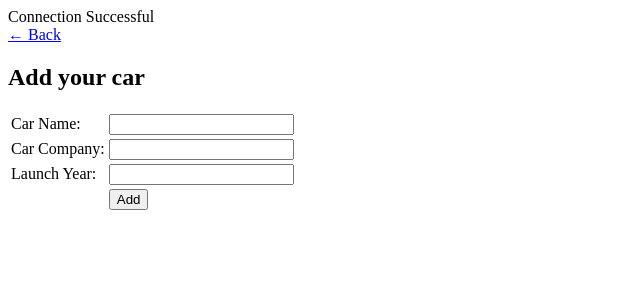
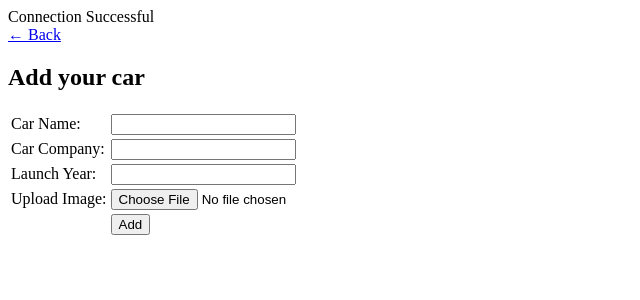
Before and after one commit to saliyavivek/php, a PHP site: page /addcar.php in a window 1280 px wide. Shown: the top 300 px of the page, without its empty margins (0-640 px from the left). Run offline with PHP 8.4, Linux system fonts and the light colour scheme; the visitor is signed in with stand-in values (Sample User, id 1).

Commit message:
image upload

```diff
--- a/database-practice/addcar.php
+++ b/database-practice/addcar.php
@@ -18,13 +18,44 @@
         $company = $_POST["txtcarcompany"];
         $year = $_POST["txtlaunchyear"];
 
+        // 17-08-2024
+        if (empty($_FILES['image']['name'])) {
+            $folder = $_POST['txtfilename'];
+        } else {
+            if (isset($_POST['txtfilename'])) {
+                unlink($_POST['txtfilename']);
+            }
+            $checkType = $_FILES['image']['type'];
+            $correct = 0;
+            if ($checkType == "image/jpeg" || $checkType == "image/jpg" || $checkType == "image/png") {
+                $correct = 1;
+            }
+            $file_name = $_FILES['image']['name'];
+            $tempname = $_FILES['image']['tmp_name'];
+            $folder = './uploads/'.$file_name;
+    }
+        //
+
+        if($correct !== 1) {
+            $_SESSION["file_type_error"] = "Please upload images of type jpg, jpeg or png only.";
+            return header("location: addcar.php");
+        }
+
         if(isset($_GET['editId'])) {
-            $query="update tbl_cars set car_name='$name', car_company='$company', launch_year=$year where car_id=$_GET[editId]";
+            $query="update tbl_cars set car_name='$name', car_company='$company', launch_year=$year, car_image='$folder' where car_id=$_GET[editId]";
         } else {
-            $query = "insert into tbl_cars values (0, '$name', '$company', $year)";
+            $query = "insert into tbl_cars values (0, '$name', '$company', $year, '$folder')";
         }
         if(mysqli_query($connect, $query)) {
             // $success = "Car added successfully.";
+
+            // 17-08-2024
+            if(move_uploaded_file($tempname, $folder)) {
+                $_SESSION["upload_success"] = "File uploaded successfully.";
+            } else {
+                $_SESSION["upload_failure"] = "Error while uploading file.";
+            }
+            //
             $_SESSION["msg"] = "Success.";
             header("location: home.php");
         } else {
@@ -38,7 +69,7 @@
     <title>Add Car</title>
 </head>
 <body>
-<form method="POST">
+<form method="POST" enctype="multipart/form-data">
     <a href="home.php">&larr; Back</a>
     <h2>Add your car</h2>
     <p>
@@ -46,7 +77,16 @@
         if(isset($error)) {
             echo $error;
         }
+
     ?>
+    <p style="color: red">
+        <?php
+            if(isset($_SESSION['file_type_error'])) {
+                echo $_SESSION['file_type_error'];
+                unset($_SESSION["file_type_error"]);
+            }
+        ?>
+    </p>
     </p>
             <table>
                 <tr>
@@ -64,9 +104,23 @@
                     <td><input type="text" name="txtlaunchyear" value="<?php if(isset($_GET['editId'])) echo $data['launch_year'] ?>"/></td>
                 </tr>
                 <tr>
+                    <td>Upload Image:</td>
+                    <td>
+                        <?php
+                        if (isset($_GET['editId'])) {
+                            ?>
+                            <input type="hidden" name="txtfilename" value="<?php echo $data['car_image'] ?>" />
+                            <br /><img src="<?php echo $data['car_image'] ?>" width="100" height="100" />
+                            <?php
+                        }
+                        ?>
+                        <input type="file" name="image">
+                </td>
+                </tr>
+                <tr>
                     <td></td>
                     <td>
-                        <input type="submit" value="Add" name="btnadd">
+                        <input type="submit" value="<?php if (isset($_GET['editId'])) {echo "Edit";} else {echo "Add";} ?>" name="btnadd">
                     </td>
                 </tr>
             </table>
```
Also changed, not shown: database-practice/home.php (+16 -0 lines), database-practice/uploads/1.jpg (added).
